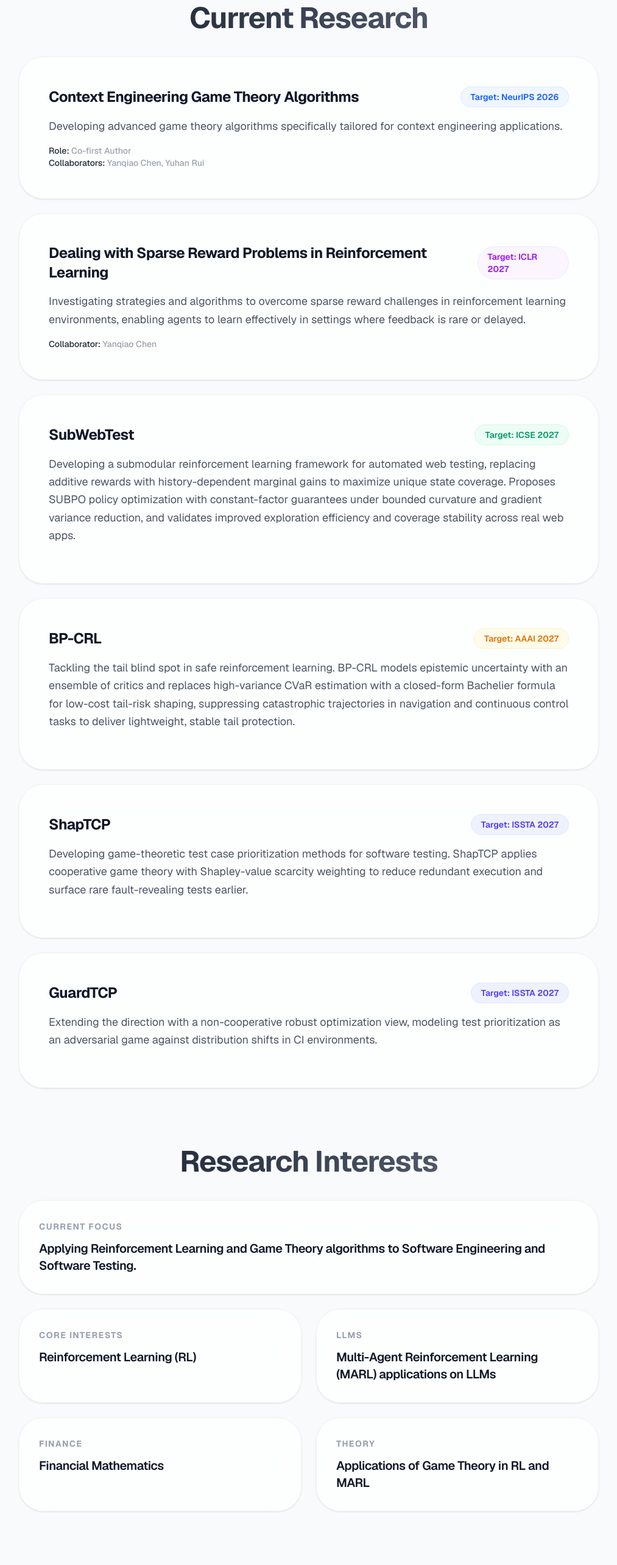
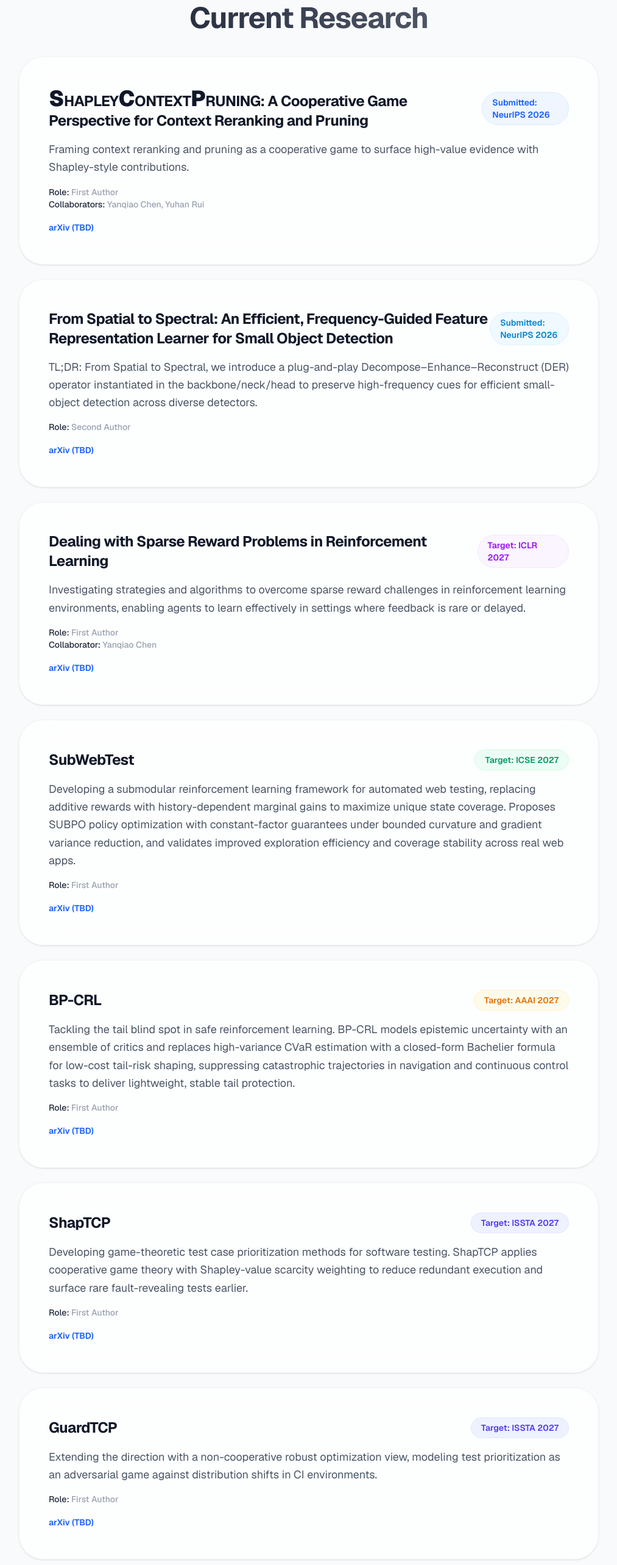
Before and after one commit to Harryfutcoder/Harryfutcoder.github.io, a Next.js app: page / in a window 1280 px wide. Shown: the part 1120-3686 px from the top of the page at 61% size, without its empty margins (133-1146 px from the left). Built offline with nearby package versions, Linux system fonts and the light colour scheme.

Commit message:
Update research papers and contact info

```diff
--- a/src/app/page.tsx
+++ b/src/app/page.tsx
@@ -201,21 +201,58 @@ export default function Home() {
               className="backdrop-blur-xl bg-white/70 dark:bg-white/5 rounded-[2.5rem] p-8 md:p-12 shadow-sm border border-gray-100 dark:border-white/10 hover:shadow-xl dark:hover:shadow-white/5 group transition-shadow"
             >
               <div className="flex flex-col md:flex-row md:items-center justify-between mb-4">
-                <h3 className="text-2xl font-bold tracking-tight group-hover:text-blue-600 dark:group-hover:text-blue-400 transition-colors">Context Engineering Game Theory Algorithms</h3>
+                <h3 className="text-2xl font-bold tracking-tight group-hover:text-blue-600 dark:group-hover:text-blue-400 transition-colors">
+                  <span className="text-3xl md:text-4xl font-black">S</span>HAPLEY
+                  <span className="text-3xl md:text-4xl font-black">C</span>ONTEXT
+                  <span className="text-3xl md:text-4xl font-black">P</span>RUNING: A Cooperative Game Perspective for Context Reranking and Pruning
+                </h3>
                 <span className="mt-2 md:mt-0 inline-block px-4 py-1.5 bg-blue-50 dark:bg-blue-500/10 text-blue-600 dark:text-blue-400 rounded-full text-sm font-semibold border border-blue-100 dark:border-blue-500/20">
-                  Target: NeurIPS 2026
+                  Submitted: NeurIPS 2026
                 </span>
               </div>
               <p className="text-gray-600 dark:text-gray-400 text-lg mb-4 leading-relaxed">
-                Developing advanced game theory algorithms specifically tailored for context engineering applications.
+                Framing context reranking and pruning as a cooperative game to surface high-value evidence with Shapley-style contributions.
               </p>
               <div className="text-sm font-medium text-gray-400 dark:text-gray-500">
-                <span className="text-gray-800 dark:text-gray-300">Role:</span> Co-first Author <br/>
+                <span className="text-gray-800 dark:text-gray-300">Role:</span> First Author <br/>
                 <span className="text-gray-800 dark:text-gray-300">Collaborators:</span> Yanqiao Chen, Yuhan Rui
+              </div>
+              <div className="mt-4">
+                <a href="https://arxiv.org" target="_blank" rel="noreferrer" className="inline-flex items-center text-sm font-semibold text-blue-600 dark:text-blue-400 hover:underline">
+                  arXiv (TBD)
+                </a>
               </div>
             </motion.div>
 
             {/* Project 2 */}
+            <motion.div
+              variants={springCard}
+              whileHover={{ y: -8, scale: 1.01 }}
+              transition={{ type: "spring", stiffness: 300, damping: 25 }}
+              className="backdrop-blur-xl bg-white/70 dark:bg-white/5 rounded-[2.5rem] p-8 md:p-12 shadow-sm border border-gray-100 dark:border-white/10 hover:shadow-xl dark:hover:shadow-white/5 group transition-shadow"
+            >
+              <div className="flex flex-col md:flex-row md:items-center justify-between mb-4">
+                <h3 className="text-2xl font-bold tracking-tight group-hover:text-blue-600 dark:group-hover:text-blue-400 transition-colors">
+                  From Spatial to Spectral: An Efficient, Frequency-Guided Feature Representation Learner for Small Object Detection
+                </h3>
+                <span className="mt-2 md:mt-0 inline-block px-4 py-1.5 bg-sky-50 dark:bg-sky-500/10 text-sky-600 dark:text-sky-400 rounded-full text-sm font-semibold border border-sky-100 dark:border-sky-500/20">
+                  Submitted: NeurIPS 2026
+                </span>
+              </div>
+              <p className="text-gray-600 dark:text-gray-400 text-lg mb-4 leading-relaxed">
+                TL;DR: From Spatial to Spectral, we introduce a plug-and-play Decompose–Enhance–Reconstruct (DER) operator instantiated in the backbone/neck/head to preserve high-frequency cues for efficient small-object detection across diverse detectors.
+              </p>
+              <div className="text-sm font-medium text-gray-400 dark:text-gray-500">
+                <span className="text-gray-800 dark:text-gray-300">Role:</span> Second Author
+              </div>
+              <div className="mt-4">
+                <a href="https://arxiv.org" target="_blank" rel="noreferrer" className="inline-flex items-center text-sm font-semibold text-blue-600 dark:text-blue-400 hover:underline">
+                  arXiv (TBD)
+                </a>
+              </div>
+            </motion.div>
+
+            {/* Project 3 */}
             <motion.div
               variants={springCard}
               whileHover={{ y: -8, scale: 1.01 }}
@@ -232,11 +269,17 @@ export default function Home() {
                 Investigating strategies and algorithms to overcome sparse reward challenges in reinforcement learning environments, enabling agents to learn effectively in settings where feedback is rare or delayed.
               </p>
               <div className="text-sm font-medium text-gray-400 dark:text-gray-500">
+                <span className="text-gray-800 dark:text-gray-300">Role:</span> First Author <br/>
                 <span className="text-gray-800 dark:text-gray-300">Collaborator:</span> Yanqiao Chen
+              </div>
+              <div className="mt-4">
+                <a href="https://arxiv.org" target="_blank" rel="noreferrer" className="inline-flex items-center text-sm font-semibold text-blue-600 dark:text-blue-400 hover:underline">
+                  arXiv (TBD)
+                </a>
               </div>
             </motion.div>
 
-            {/* Project 3 */}
+            {/* Project 4 */}
             <motion.div
               variants={springCard}
               whileHover={{ y: -8, scale: 1.01 }}
@@ -252,9 +295,17 @@ export default function Home() {
               <p className="text-gray-600 dark:text-gray-400 text-lg mb-4 leading-relaxed">
                 Developing a submodular reinforcement learning framework for automated web testing, replacing additive rewards with history-dependent marginal gains to maximize unique state coverage. Proposes SUBPO policy optimization with constant-factor guarantees under bounded curvature and gradient variance reduction, and validates improved exploration efficiency and coverage stability across real web apps.
               </p>
+              <div className="text-sm font-medium text-gray-400 dark:text-gray-500">
+                <span className="text-gray-800 dark:text-gray-300">Role:</span> First Author
+              </div>
+              <div className="mt-4">
+                <a href="https://arxiv.org" target="_blank" rel="noreferrer" className="inline-flex items-center text-sm font-semibold text-blue-600 dark:text-blue-400 hover:underline">
+                  arXiv (TBD)
+                </a>
+              </div>
             </motion.div>
 
-            {/* Project 4 */}
+            {/* Project 5 */}
             <motion.div
               variants={springCard}
               whileHover={{ y: -8, scale: 1.01 }}
@@ -270,9 +321,17 @@ export default function Home() {
               <p className="text-gray-600 dark:text-gray-400 text-lg mb-4 leading-relaxed">
                 Tackling the tail blind spot in safe reinforcement learning. BP-CRL models epistemic uncertainty with an ensemble of critics and replaces high-variance CVaR estimation with a closed-form Bachelier formula for low-cost tail-risk shaping, suppressing catastrophic trajectories in navigation and continuous control tasks to deliver lightweight, stable tail protection.
               </p>
+              <div className="text-sm font-medium text-gray-400 dark:text-gray-500">
+                <span className="text-gray-800 dark:text-gray-300">Role:</span> First Author
+              </div>
+              <div className="mt-4">
+                <a href="https://arxiv.org" target="_blank" rel="noreferrer" className="inline-flex items-center text-sm font-semibold text-blue-600 dark:text-blue-400 hover:underline">
+                  arXiv (TBD)
+                </a>
+              </div>
             </motion.div>
 
-            {/* Project 5 */}
+            {/* Project 6 */}
             <motion.div
               variants={springCard}
               whileHover={{ y: -8, scale: 1.01 }}
@@ -288,9 +347,17 @@ export default function Home() {
               <p className="text-gray-600 dark:text-gray-400 text-lg mb-4 leading-relaxed">
                 Developing game-theoretic test case prioritization methods for software testing. ShapTCP applies cooperative game theory with Shapley-value scarcity weighting to reduce redundant execution and surface rare fault-revealing tests earlier.
               </p>
+              <div className="text-sm font-medium text-gray-400 dark:text-gray-500">
+                <span className="text-gray-800 dark:text-gray-300">Role:</span> First Author
+              </div>
+              <div className="mt-4">
+                <a href="https://arxiv.org" target="_blank" rel="noreferrer" className="inline-flex items-center text-sm font-semibold text-blue-600 dark:text-blue-400 hover:underline">
+                  arXiv (TBD)
+                </a>
+              </div>
             </motion.div>
 
-            {/* Project 6 */}
+            {/* Project 7 */}
             <motion.div
               variants={springCard}
               whileHover={{ y: -8, scale: 1.01 }}
@@ -306,6 +373,14 @@ export default function Home() {
               <p className="text-gray-600 dark:text-gray-400 text-lg mb-4 leading-relaxed">
                 Extending the direction with a non-cooperative robust optimization view, modeling test prioritization as an adversarial game against distribution shifts in CI environments.
               </p>
+              <div className="text-sm font-medium text-gray-400 dark:text-gray-500">
+                <span className="text-gray-800 dark:text-gray-300">Role:</span> First Author
+              </div>
+              <div className="mt-4">
+                <a href="https://arxiv.org" target="_blank" rel="noreferrer" className="inline-flex items-center text-sm font-semibold text-blue-600 dark:text-blue-400 hover:underline">
+                  arXiv (TBD)
+                </a>
+              </div>
             </motion.div>
           </div>
         </motion.section>
@@ -410,6 +485,17 @@ export default function Home() {
               Zhihu
             </a>
           </div>
+          <div className="mt-8 flex flex-col items-center gap-3">
+            <p className="text-xs font-semibold uppercase tracking-[0.3em] text-gray-400 dark:text-gray-500">Mail</p>
+            <div className="flex flex-wrap justify-center gap-3">
+              <a href="mailto:12410421@mail.sustech.edu.cn" className="px-5 py-2 bg-white dark:bg-white/5 backdrop-blur-xl rounded-full text-sm font-medium shadow-sm border border-gray-200 dark:border-white/10 hover:shadow-md hover:-translate-y-1 transition-all">
+                12410421@mail.sustech.edu.cn
+              </a>
+              <a href="mailto:harryhou174@gmail.com" className="px-5 py-2 bg-white dark:bg-white/5 backdrop-blur-xl rounded-full text-sm font-medium shadow-sm border border-gray-200 dark:border-white/10 hover:shadow-md hover:-translate-y-1 transition-all">
+                harryhou174@gmail.com
+              </a>
+            </div>
+          </div>
         </motion.section>
 
       </main>
```
